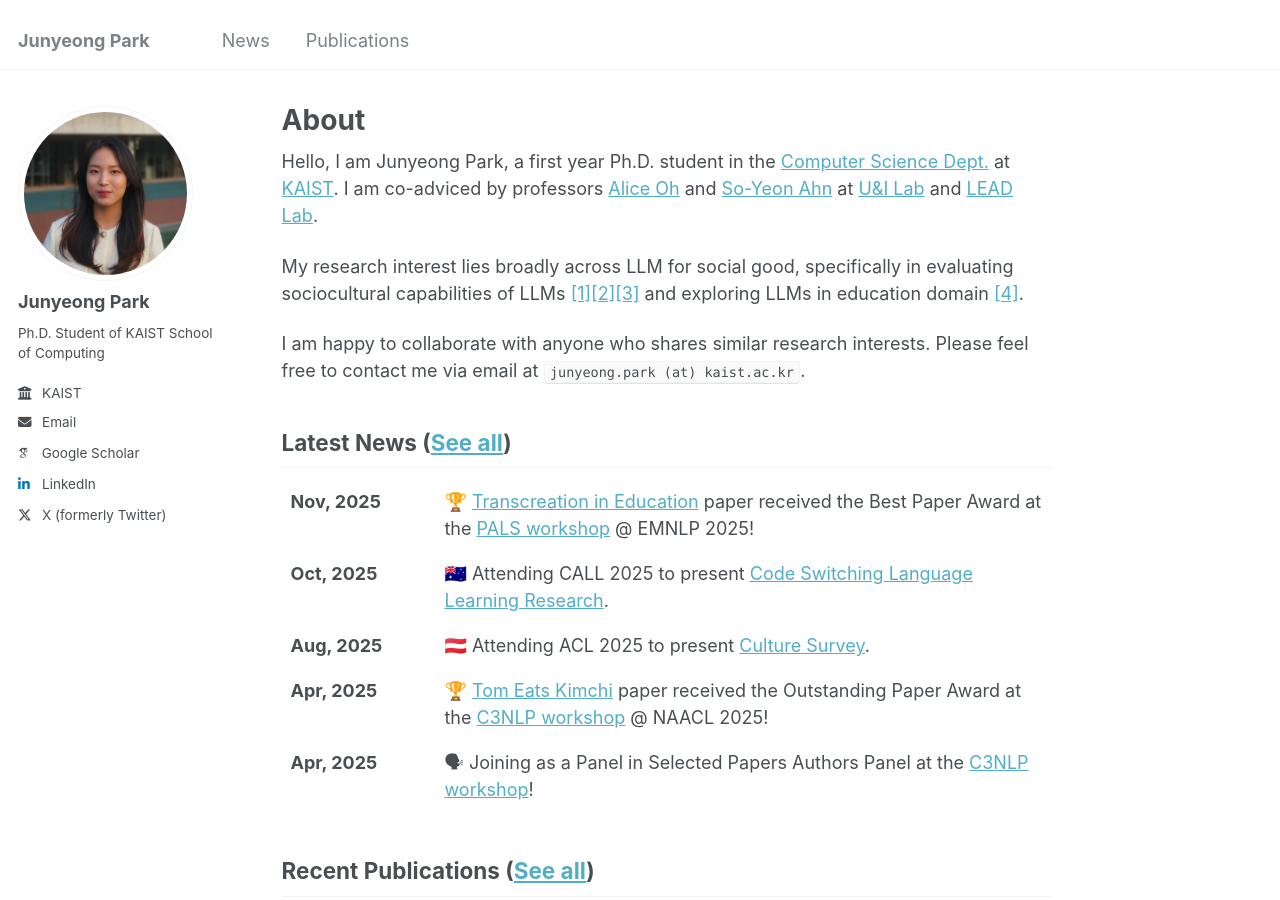
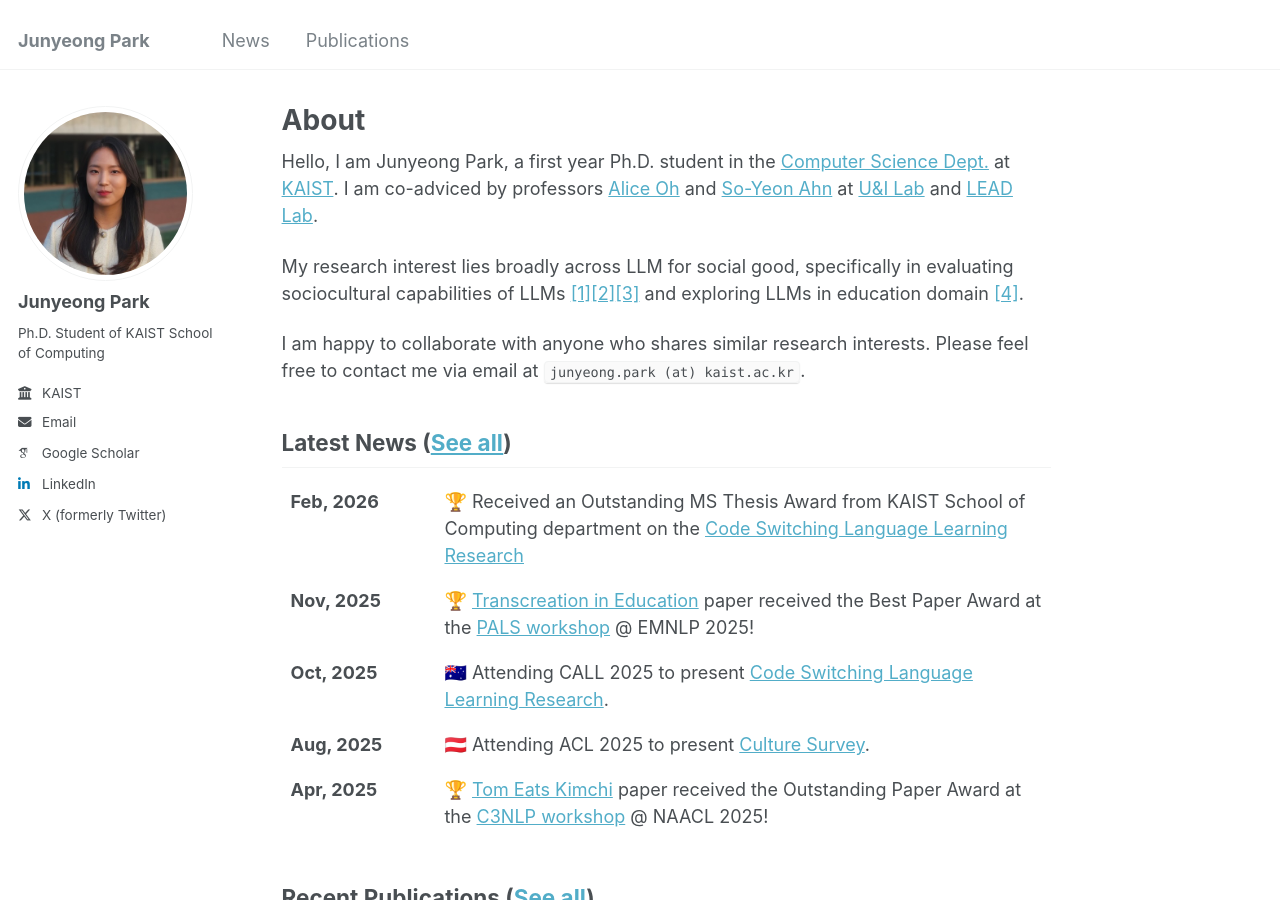
Before and after one commit to jjjunyeong/jjjunyeong.github.io, a Jekyll site: the page built from _pages/about.md, in a window 1280 px wide and 900 px high. Built offline with Jekyll 4.4.1, drawn with Linux system fonts in a browser that asks for light colours; some web fonts are replaced.

Commit message:
update news

```diff
--- a/_data/news.yml
+++ b/_data/news.yml
@@ -1,3 +1,6 @@
+- date: "Feb, 2026"
+  news: "🏆 Received an Outstanding MS Thesis Award from KAIST School of Computing department on the <a href='https://arxiv.org/abs/2512.23136'>Code Switching Language Learning Research</a>"
+
 - date: "Nov, 2025"
   news: "🏆 <a href='https://arxiv.org/abs/2511.09135'>Transcreation in Education</a> paper received the Best Paper Award at the <a href='https://pals-nlp-workshop.github.io'>PALS workshop</a> @ EMNLP 2025!"
 
```
